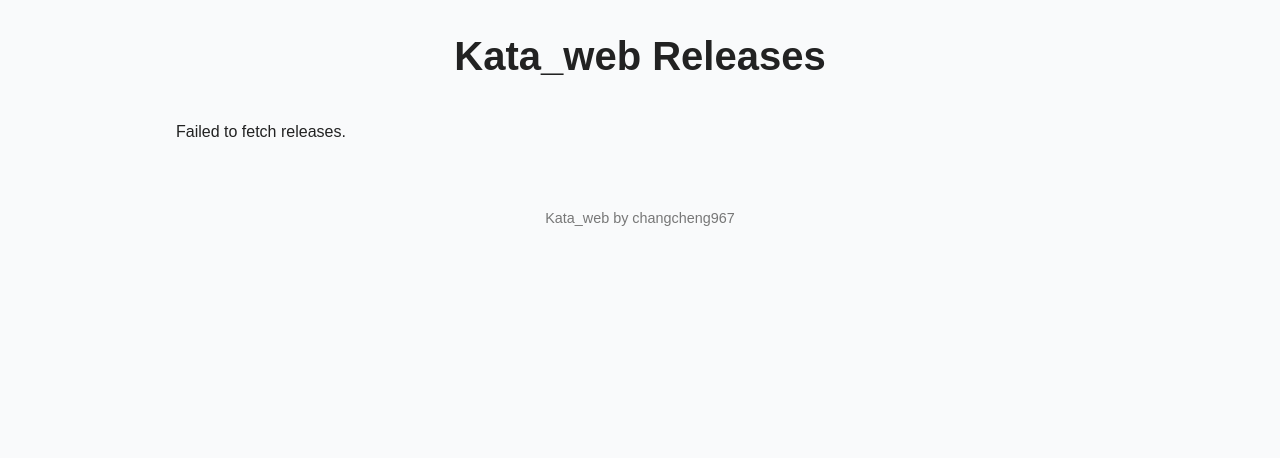
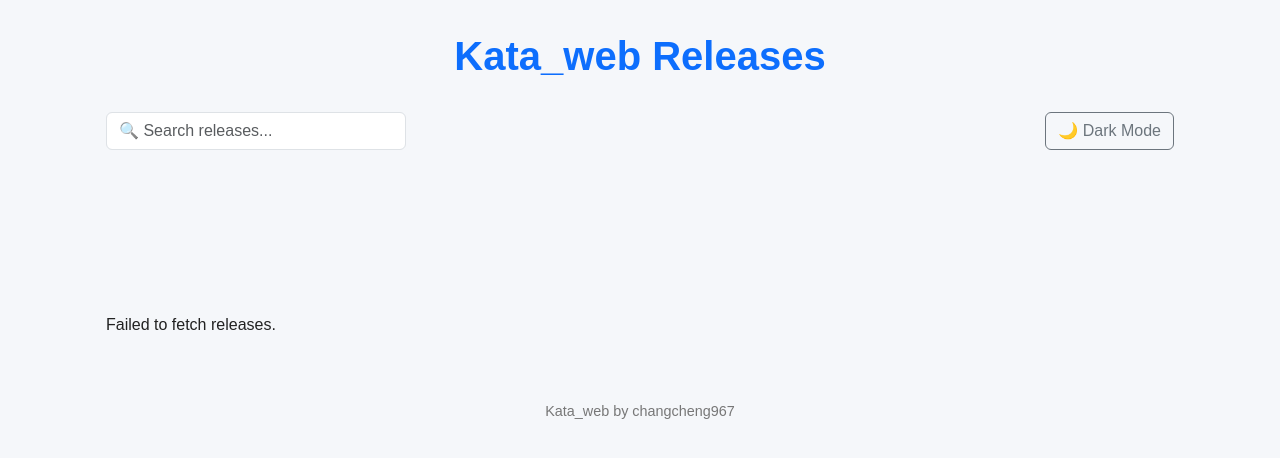
Before and after one commit to changcheng967/Kata_web, a Jekyll site: the page index.html, which Jekyll copies as it is, in a window 1280 px wide. Shown: the top 458 px of the page. Built offline with Jekyll 4.4.1, drawn with Linux system fonts in a browser that asks for light colours.

Commit message:
Update index.html

```diff
--- a/index.html
+++ b/index.html
@@ -5,61 +5,87 @@
   <meta name="viewport" content="width=device-width, initial-scale=1" />
   <title>Kata_web Releases</title>
 
-  <!-- Bootstrap -->
-  <link href="https://cdn.jsdelivr.net/npm/bootstrap@5.3.0/dist/css/bootstrap.min.css" rel="stylesheet" />
+  <!-- Bootstrap & Chart.js -->
+  <link href="https://cdn.jsdelivr.net/npm/bootstrap@5.3.0/dist/css/bootstrap.min.css" rel="stylesheet"/>
+  <script src="https://cdn.jsdelivr.net/npm/chart.js"></script>
 
   <style>
     body {
       font-family: 'Poppins', sans-serif;
-      background: #f9fafb;
+      background: #f5f7fa;
       padding: 2rem 1rem 5rem;
-      max-width: 960px;
+      max-width: 1100px;
       margin: auto;
       color: #222;
+      transition: background 0.3s, color 0.3s;
+    }
+    body.dark {
+      background: #0d1117;
+      color: #eee;
     }
     h1 {
       text-align: center;
-      margin-bottom: 2.5rem;
+      margin-bottom: 2rem;
       font-weight: 700;
+      color: #0d6efd;
+    }
+    body.dark h1 { color: #58a6ff; }
+    .controls {
+      display: flex;
+      justify-content: space-between;
+      align-items: center;
+      margin-bottom: 2rem;
+      flex-wrap: wrap;
+      gap: 1rem;
     }
     .release-card {
-      background: #fff;
+      backdrop-filter: blur(10px);
+      background: rgba(255,255,255,0.85);
       margin-bottom: 1.5rem;
       padding: 1.5rem 1.75rem;
       border-radius: 12px;
       box-shadow: 0 4px 12px rgba(0,0,0,0.05);
-      transition: transform 0.2s ease, box-shadow 0.2s ease;
+      transition: all 0.3s ease;
+    }
+    body.dark .release-card {
+      background: rgba(22,27,34,0.9);
+      box-shadow: 0 4px 12px rgba(255,255,255,0.05);
     }
     .release-card:hover {
       transform: translateY(-4px);
-      box-shadow: 0 8px 20px rgba(0,0,0,0.1);
+      box-shadow: 0 0 20px rgba(13,110,253,0.4);
     }
     .release-card h2 {
       font-size: 1.25rem;
       margin-bottom: 0.25rem;
       font-weight: 600;
     }
-    .release-card .date {
+    .release-card .meta {
       font-size: 0.85rem;
       color: #666;
       margin-bottom: 0.75rem;
     }
+    body.dark .release-card .meta { color: #aaa; }
     .release-card .excerpt {
       font-size: 0.95rem;
-      color: #444;
       margin-bottom: 0.75rem;
     }
-    .badge {
-      font-size: 0.75rem;
-    }
+    .badge { font-size: 0.75rem; }
     .assets-list {
       list-style: none;
       padding-left: 0;
       margin-bottom: 0;
     }
-    .assets-list li {
-      margin-bottom: 0.3rem;
+    .assets-list li { margin-bottom: 0.3rem; }
+    .view-link {
+      display: inline-block;
+      margin-top: 0.75rem;
+      font-size: 0.9rem;
+      font-weight: 600;
+      color: #0d6efd;
+      text-decoration: none;
     }
+    .view-link:hover { text-decoration: underline; }
     footer {
       margin-top: 4rem;
       font-size: 0.9rem;
@@ -70,6 +96,14 @@
 </head>
 <body>
   <h1>Kata_web Releases</h1>
+
+  <div class="controls">
+    <input id="search" class="form-control" style="max-width:300px" placeholder="🔍 Search releases...">
+    <button id="themeToggle" class="btn btn-outline-secondary">🌙 Dark Mode</button>
+  </div>
+
+  <canvas id="releaseChart" height="100" class="mb-4"></canvas>
+
   <div id="releases">Loading releases…</div>
 
   <footer>
@@ -77,8 +111,17 @@
   </footer>
 
   <script>
+    const container = document.getElementById('releases');
+    const searchInput = document.getElementById('search');
+    const themeToggle = document.getElementById('themeToggle');
+    const body = document.body;
+
+    themeToggle.addEventListener('click', () => {
+      body.classList.toggle('dark');
+      themeToggle.textContent = body.classList.contains('dark') ? '☀️ Light Mode' : '🌙 Dark Mode';
+    });
+
     async function loadReleases() {
-      const container = document.getElementById('releases');
       try {
         const res = await fetch('https://api.github.com/repos/changcheng967/Kata_web/releases');
         const releases = await res.json();
@@ -87,28 +130,68 @@
           return;
         }
         container.innerHTML = '';
+        const counts = {};
         releases.forEach(rel => {
-          const excerpt = rel.body ? rel.body.replace(/\r?\n|\r/g, ' ').slice(0, 160) + (rel.body.length > 160 ? '…' : '') : '';
+          const month = new Date(rel.published_at).toLocaleString('default', { month: 'short', year: 'numeric' });
+          counts[month] = (counts[month] || 0) + 1;
+
+          const excerpt = rel.body ? rel.body.replace(/\r?\n|\r/g, ' ').slice(0, 180) + (rel.body.length > 180 ? '…' : '') : 'No description provided.';
           const card = document.createElement('div');
           card.className = 'release-card';
           card.innerHTML = `
             <h2>${rel.name || rel.tag_name}</h2>
-            <div class="date">${new Date(rel.published_at).toLocaleDateString()}</div>
-            ${excerpt ? `<div class="excerpt">${excerpt}</div>` : ''}
-            <span class="badge bg-primary">${rel.assets ? rel.assets.length : 0} assets</span>
+            <div class="meta">
+              <span class="badge bg-secondary">${new Date(rel.published_at).toLocaleDateString()}</span>
+              <span class="badge bg-primary">${rel.assets ? rel.assets.length : 0} assets</span>
+            </div>
+            <div class="excerpt">${excerpt}</div>
             ${rel.assets && rel.assets.length > 0 ? `
-              <ul class="assets-list mt-2">
-                ${rel.assets.map(a => `<li><a href="${a.browser_download_url}" target="_blank">${a.name}</a></li>`).join('')}
-              </ul>` : ''
+              <button class="btn btn-sm btn-link p-0" data-bs-toggle="collapse" data-bs-target="#rel-${rel.id}">Toggle Assets</button>
+              <div id="rel-${rel.id}" class="collapse mt-2">
+                <ul class="assets-list">
+                  ${rel.assets.map(a => `<li><a href="${a.browser_download_url}" target="_blank">${a.name}</a></li>`).join('')}
+                </ul>
+              </div>` : ''
             }
+            <a class="view-link" href="${rel.html_url}" target="_blank">View Details →</a>
           `;
           container.appendChild(card);
         });
+
+        // Chart.js: releases per month
+        new Chart(document.getElementById('releaseChart'), {
+          type: 'bar',
+          data: {
+            labels: Object.keys(counts),
+            datasets: [{
+              label: 'Releases per Month',
+              data: Object.values(counts),
+              backgroundColor: '#0d6efd'
+            }]
+          },
+          options: {
+            responsive: true,
+            plugins: { legend: { display: false } },
+            scales: { y: { beginAtZero: true } }
+          }
+        });
+
+        // Search filter
+        searchInput.addEventListener('input', e => {
+          const term = e.target.value.toLowerCase();
+          document.querySelectorAll('.release-card').forEach(card => {
+            card.style.display = card.innerText.toLowerCase().includes(term) ? '' : 'none';
+          });
+        });
+
       } catch (err) {
         container.innerText = "Failed to fetch releases.";
       }
     }
     loadReleases();
   </script>
+
+  <!-- Bootstrap JS for collapse -->
+  <script src="https://cdn.jsdelivr.net/npm/bootstrap@5.3.0/dist/js/bootstrap.bundle.min.js"></script>
 </body>
 </html>
```
